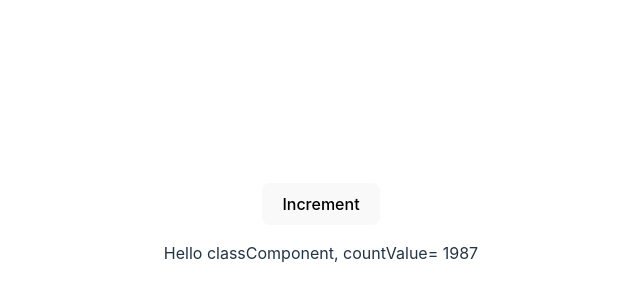
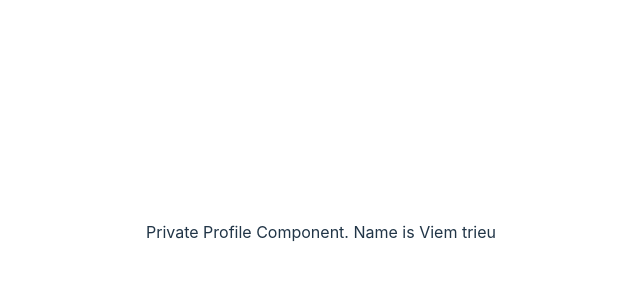
Before and after one commit to tvviem/vite-react-ts-learn, a React (Vite) app: page / in a window 1280 px wide. Shown: the part 168-468 px from the top of the page, without its empty margins (319-959 px from the left). Built offline with nearby package versions, Linux system fonts and the light colour scheme.

Commit message:
11 - passing a component as a prop into another

```diff
--- a/src/App.tsx
+++ b/src/App.tsx
@@ -1,10 +1,11 @@
 import './App.css';
-import Counter from './components/class/Counter';
+import { Private } from './components/auth/Private';
+import { Profile } from './components/auth/Profile';
 
 function App() {
   return (
     <div className="App">
-      <Counter message="Hello classComponent" />
+      <Private isLoggedIn={true} component={Profile} />
     </div>
   );
 }
--- /dev/null
+++ b/src/components/auth/Login.tsx
@@ -0,0 +1,3 @@
+export const Login = () => {
+  return <div>Please login continue</div>;
+};
--- /dev/null
+++ b/src/components/auth/Private.tsx
@@ -0,0 +1,12 @@
+import { Login } from './Login';
+import { ProfileProps } from './Profile';
+
+type PrivateProps = {
+  isLoggedIn: boolean;
+  component: React.ComponentType<ProfileProps>;
+};
+
+export const Private = ({ isLoggedIn, component: Component }: PrivateProps) => {
+  if (isLoggedIn) return <Component name="Viem trieu" />;
+  else return <Login />;
+};
--- /dev/null
+++ b/src/components/auth/Profile.tsx
@@ -0,0 +1,6 @@
+export type ProfileProps = {
+  name: string;
+};
+export const Profile = ({ name }: ProfileProps) => {
+  return <div>Private Profile Component. Name is {name}</div>;
+};
```
